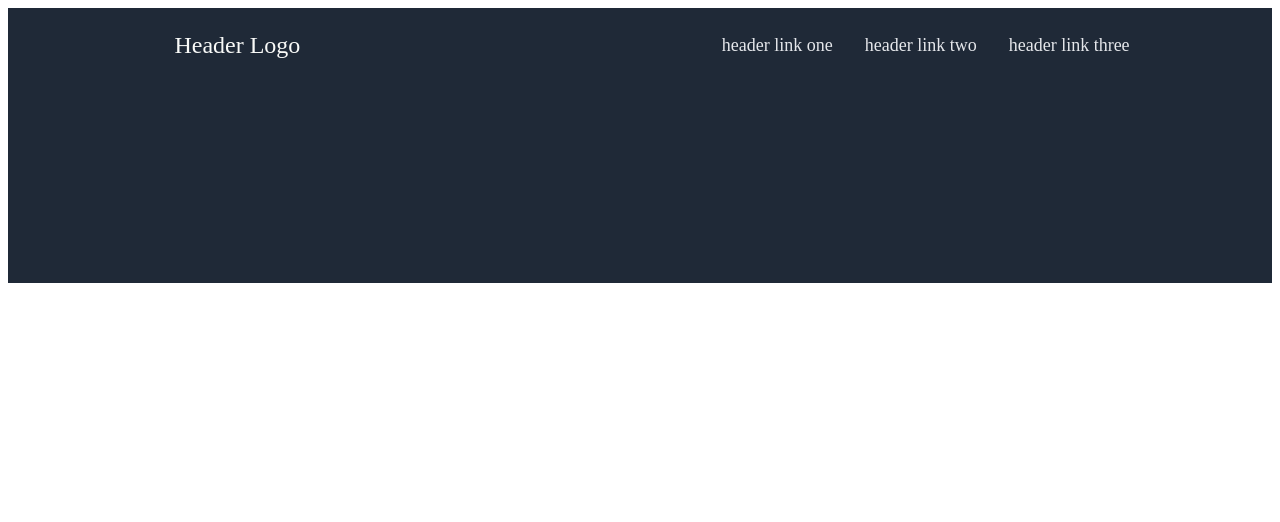
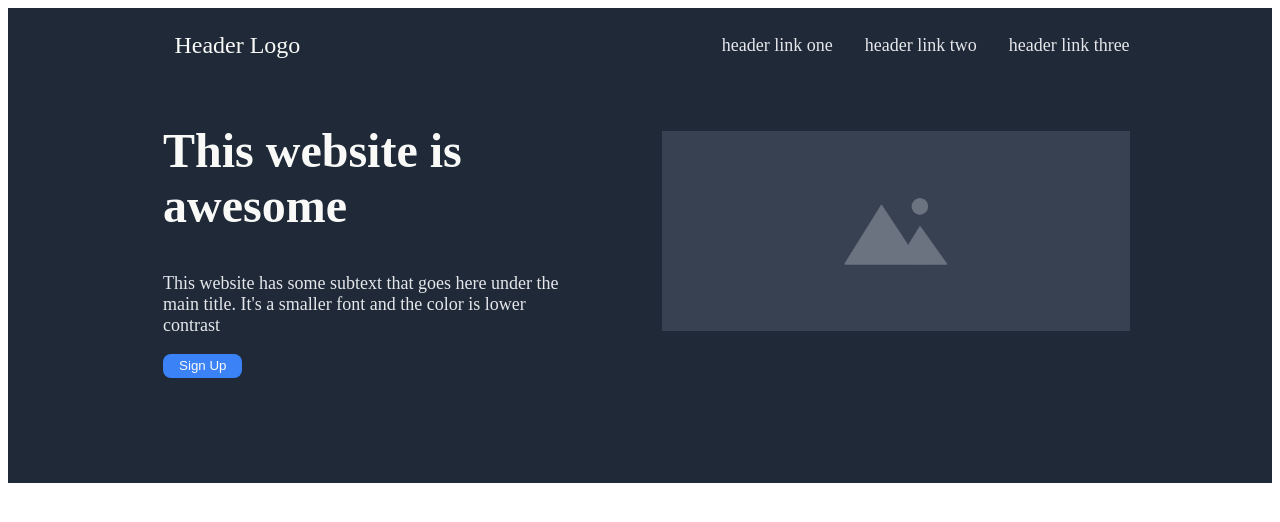
Before and after one commit to csais3/lading_page_odin, a plain HTML site: page index.html in a window 1280 px wide. Drawn offline with Linux system fonts and the light colour scheme.

Commit message:
finished hero section -minor details missing

```diff
--- a/css/styles.css
+++ b/css/styles.css
@@ -18,14 +18,11 @@ li {
     height: 10vh;
 }
 
-
-
 .nav-header{
     display: flex;
     justify-content: space-between;
     margin: 0 10%;
     align-items: center;
-
 }
 
 .figure-header{
@@ -46,9 +43,51 @@ li {
 }
 
 .hero-section{
-    height: 25vh;
+    height: 50vh;
+}
+
+.hero-container {
+    display: flex;
+    margin: 0 10% 0 11%;
+    align-items:flex-start;
+    justify-content: space-between;
 }
 
 .hero-main-text{
+    max-width: 400px;
+    align-self:flex-start;
+    margin-left: 1rem;
+}
 
+.hero-main-text > h1{
+    color: #F9FAF8;
+    font-size: 48px;
+    font-weight:bolder;
 }
+
+.hero-main-text > p{
+    font-size: 18px;
+    color: #E5E7EB;
+}
+
+.hero-main-image-container{
+    padding: 1rem;
+    width: 50%;
+    max-height: 300px;
+}
+
+.hero-main-image{
+    margin-top: 2rem;
+    margin-right: 1rem;
+    width: 100%;
+    height: 200px;
+    object-fit: cover;
+}
+
+.btn-success{
+    padding: .3rem 1rem;
+    border-radius: .5rem;
+    color: #F9FAF8;
+    background-color: #3b82f6;
+    border: none;
+}
--- a/index.html
+++ b/index.html
@@ -21,11 +21,15 @@
     </header>
     <main>
         <section class="hero-section header-color">
-            <div class="hero-main-text">
-            </div>
-
-            <div>
-
+            <div class="hero-container">
+                <div class="hero-main-text">
+                    <h1>This website is awesome</h1>
+                    <p>This website has some subtext that goes here under the main title. It's a smaller font and the color is lower contrast</p>
+                    <button class="btn-success">Sign Up</button>
+                </div>
+                <div class="hero-main-image-container">
+                    <img class="hero-main-image" src="./imgs/hero_main_img.jpg" alt="hero_placeholder">
+                </div>
             </div>
         </section>
         <section></section>
```
Also changed, not shown: imgs/hero_main_img.jpg (added).
